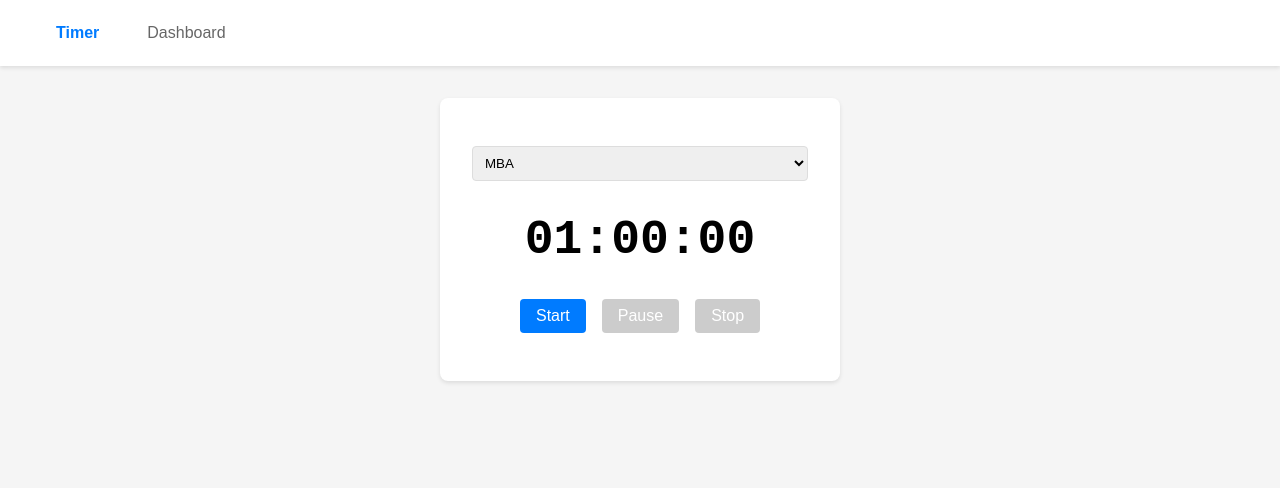
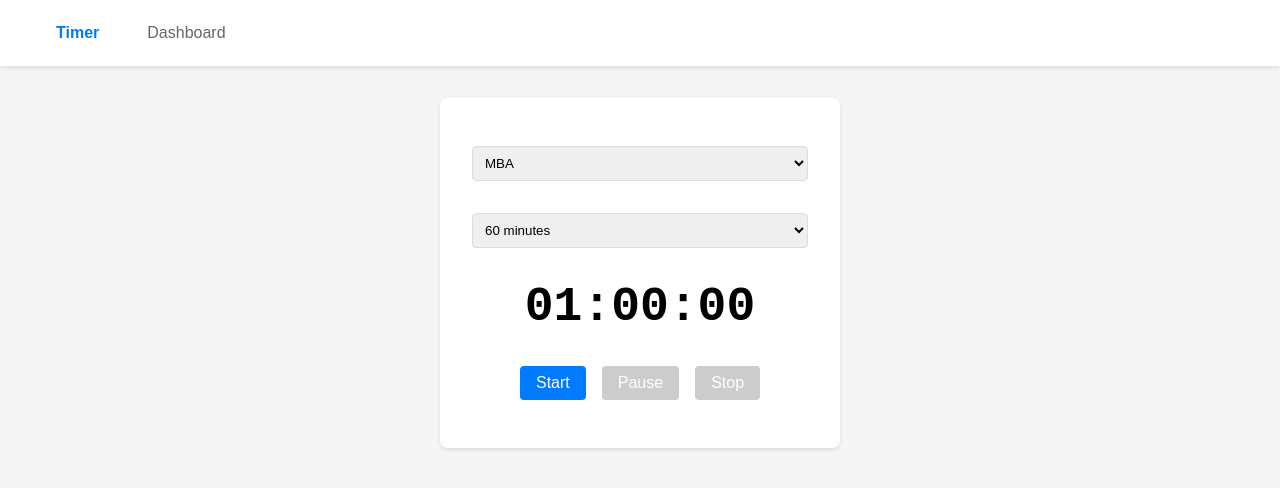
Before and after one commit to mysticchimp/Kibblr, a React (Create React App) app: page / in a window 1280 px wide. Shown: the top 488 px of the page. Built offline with nearby package versions, Linux system fonts and the light colour scheme.

Commit message:
Add time selection dropdown and fix data persistence

```diff
--- a/src/components/Timer.tsx
+++ b/src/components/Timer.tsx
@@ -54,6 +54,14 @@ const ActivitySelect = styled.select`
   width: 100%;
 `;
 
+const TimeSelect = styled.select`
+  padding: 0.5rem;
+  border-radius: 4px;
+  border: 1px solid #ddd;
+  margin: 1rem 0;
+  width: 100%;
+`;
+
 const Modal = styled.div`
   position: fixed;
   top: 0;
@@ -87,10 +95,15 @@ const ModalActions = styled.div`
 
 const Timer: React.FC = () => {
   const { addTimeEntry } = useTimeTracking();
-  const [timeLeft, setTimeLeft] = useState<number>(3600); // 60 minutes in seconds
+  const [selectedTime, setSelectedTime] = useState<number>(60); // Default 60 minutes
+  const [timeLeft, setTimeLeft] = useState<number>(selectedTime * 60);
   const [isRunning, setIsRunning] = useState<boolean>(false);
   const [activityType, setActivityType] = useState<string>('MBA');
   const [showSaveModal, setShowSaveModal] = useState<boolean>(false);
+
+  useEffect(() => {
+    setTimeLeft(selectedTime * 60);
+  }, [selectedTime]);
 
   useEffect(() => {
     let timer: NodeJS.Timeout;
@@ -126,19 +139,19 @@ const Timer: React.FC = () => {
   };
 
   const handleSave = () => {
-    const duration = 3600 - timeLeft; // Total time spent
+    const duration = (selectedTime * 60) - timeLeft; // Total time spent
     addTimeEntry({
       activityType,
       duration,
       endTime: new Date().toISOString(),
     });
-    setTimeLeft(3600);
+    setTimeLeft(selectedTime * 60);
     setShowSaveModal(false);
   };
 
   const handleCancel = () => {
     setShowSaveModal(false);
-    setTimeLeft(3600);
+    setTimeLeft(selectedTime * 60);
   };
 
   return (
@@ -154,6 +167,18 @@ const Timer: React.FC = () => {
         <option value="Job Search">Job Search</option>
       </ActivitySelect>
 
+      <TimeSelect
+        value={selectedTime}
+        onChange={(e) => setSelectedTime(Number(e.target.value))}
+      >
+        <option value="15">15 minutes</option>
+        <option value="30">30 minutes</option>
+        <option value="45">45 minutes</option>
+        <option value="60">60 minutes</option>
+        <option value="90">90 minutes</option>
+        <option value="120">120 minutes</option>
+      </TimeSelect>
+
       <TimerDisplay>{formatTime(timeLeft)}</TimerDisplay>
 
       <Controls>
@@ -163,7 +188,7 @@ const Timer: React.FC = () => {
         <Button onClick={handlePause} disabled={!isRunning}>
           Pause
         </Button>
-        <Button onClick={handleStop} disabled={!isRunning && timeLeft === 3600}>
+        <Button onClick={handleStop} disabled={!isRunning && timeLeft === selectedTime * 60}>
           Stop
         </Button>
       </Controls>
@@ -173,7 +198,7 @@ const Timer: React.FC = () => {
           <ModalContent>
             <ModalTitle>Save Session</ModalTitle>
             <p>Activity: {activityType}</p>
-            <p>Duration: {formatTime(3600 - timeLeft)}</p>
+            <p>Duration: {formatTime((selectedTime * 60) - timeLeft)}</p>
             <ModalActions>
               <Button onClick={handleCancel}>Cancel</Button>
               <Button onClick={handleSave}>Save</Button>
--- a/src/context/TimeTrackingContext.tsx
+++ b/src/context/TimeTrackingContext.tsx
@@ -1,4 +1,4 @@
-import React, { createContext, useContext, useState, ReactNode } from 'react';
+import React, { createContext, useContext, useState, ReactNode, useEffect } from 'react';
 
 interface TimeEntry {
   id: string;
@@ -27,7 +27,14 @@ interface TimeTrackingProviderProps {
 }
 
 export const TimeTrackingProvider: React.FC<TimeTrackingProviderProps> = ({ children }) => {
-  const [timeEntries, setTimeEntries] = useState<TimeEntry[]>([]);
+  const [timeEntries, setTimeEntries] = useState<TimeEntry[]>(() => {
+    const savedEntries = localStorage.getItem('timeEntries');
+    return savedEntries ? JSON.parse(savedEntries) : [];
+  });
+
+  useEffect(() => {
+    localStorage.setItem('timeEntries', JSON.stringify(timeEntries));
+  }, [timeEntries]);
 
   const addTimeEntry = (entry: Omit<TimeEntry, 'id'>) => {
     const newEntry: TimeEntry = {
```
